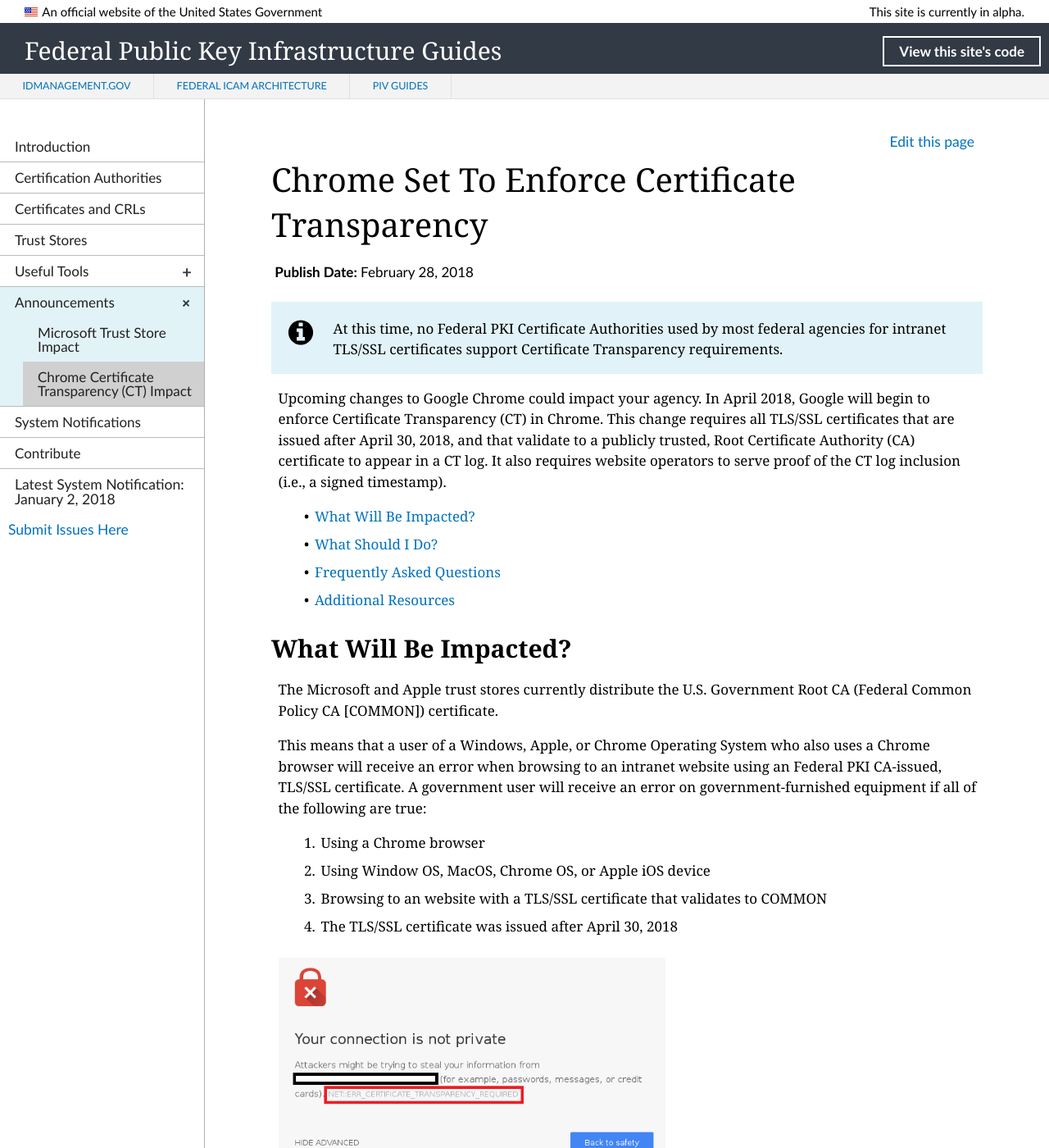
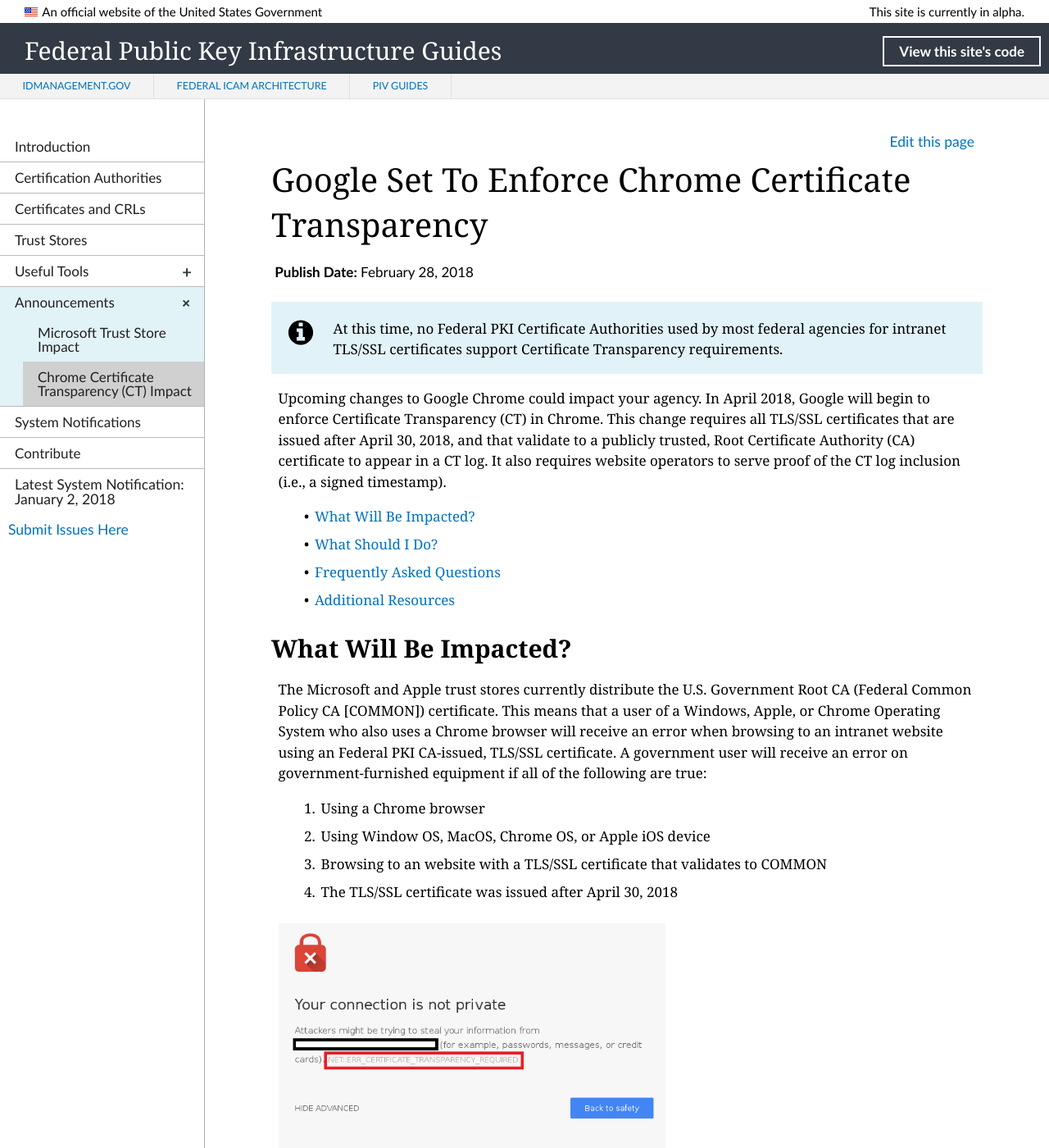
Before and after one commit to GSA/fpki-guides, a Jekyll site: the page built from _announcements/02_google_ct.md, in a window 1280 px wide and 1400 px high. Shown: the whole window at 82% size. Built offline with Jekyll 4.4.1, drawn with Linux system fonts in a browser that asks for light colours; nearby versions of some CDN libraries; library files that are not in the unit come from our copies; some of the changed lines change nothing that is shown; some of the changed text lies outside the part shown.

Commit message:
Update 02_google_ct.md
Formatting; consistency

```diff
--- a/_announcements/02_google_ct.md
+++ b/_announcements/02_google_ct.md
@@ -1,7 +1,7 @@
 ---
 layout: default
 navtitle: Chrome Certificate Transparency (CT) Impact
-title: Chrome Set To Enforce Certificate Transparency
+title: Google Set To Enforce Chrome Certificate Transparency
 pubDate: February 28, 2018
 collection: announcements
 permalink: announcements/chromect/
@@ -19,9 +19,7 @@
 
 ## What Will Be Impacted?
 <!--Should we say that when the FPKI removes the trust bit for COMMON from the Microsoft trust store, the Google CT problem will go away for Windows users?-->
-The Microsoft and Apple trust stores currently distribute the U.S. Government Root CA (Federal Common Policy CA [COMMON]) certificate.
-
-This means that a user of a Windows, Apple, or Chrome Operating System who also uses a Chrome browser will receive an error when browsing to an intranet website using an Federal PKI CA-issued, TLS/SSL certificate. A government user will receive an error on government-furnished equipment if all of the following are true:
+The Microsoft and Apple trust stores currently distribute the U.S. Government Root CA (Federal Common Policy CA [COMMON]) certificate. This means that a user of a Windows, Apple, or Chrome Operating System who also uses a Chrome browser will receive an error when browsing to an intranet website using an Federal PKI CA-issued, TLS/SSL certificate. A government user will receive an error on government-furnished equipment if all of the following are true:
 
 1. Using a Chrome browser
 2. Using Window OS, MacOS, Chrome OS, or Apple iOS device
@@ -78,9 +76,9 @@
 
 No. There will be no impact if you use your agency's internal, only locally trusted CA to issue TLS/SSL certificates to intranet sites. Chrome's CT change will impact only those TLS/SSL certificates that validate to a Root CA whose certificate is distributed through the Microsoft or Apple trust stores.
 
-### 2. Why is Google enforcing Certificate Transparency in Chrome?
+### 2. Why is Google enforcing CT in Chrome?
 
-Chrome's Certificate Transparency change has been planned and incrementally implemented for over two years.  CT provides a benefit to the global community by:
+Chrome's CT change has been planned and incrementally implemented for over two years.  CT provides a benefit to the global community by:
 
 - Improving openness and transparency
 - Allowing domain owners to identify mistakenly or maliciously issued certificates
```
